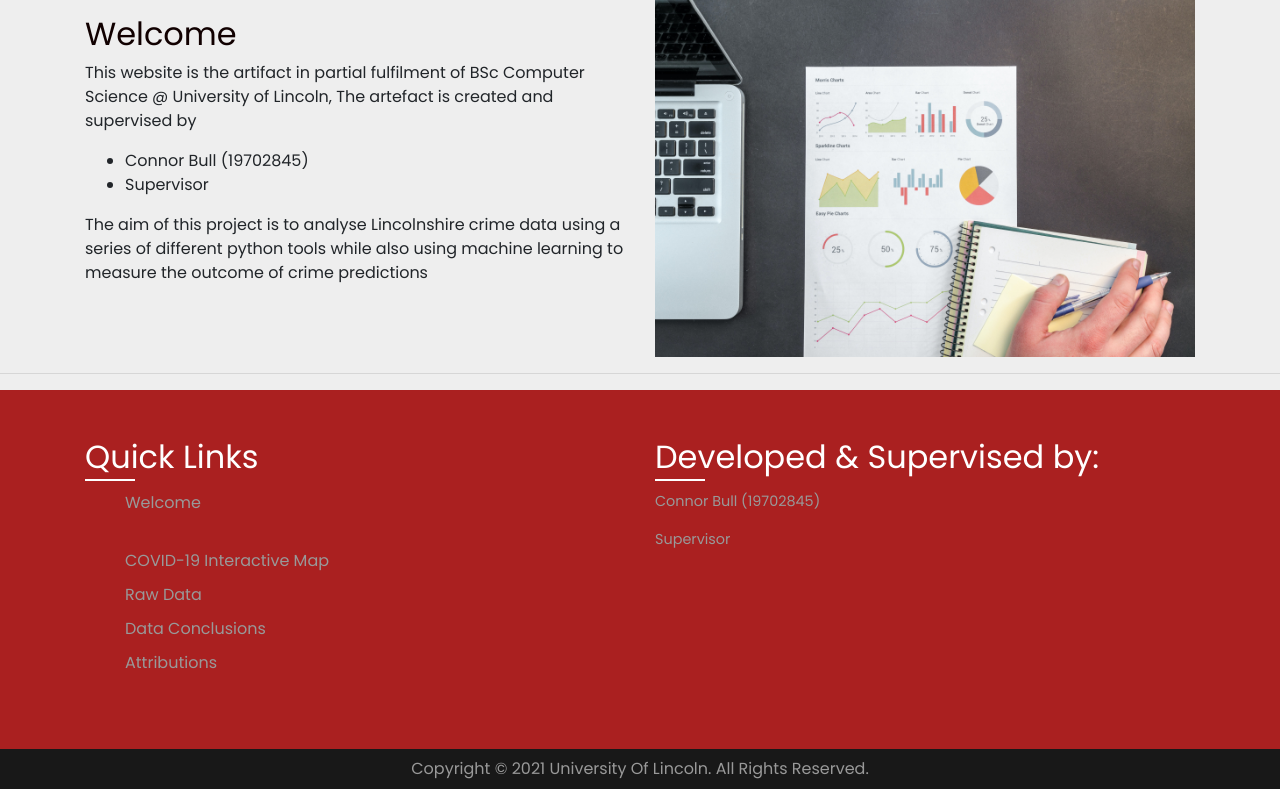
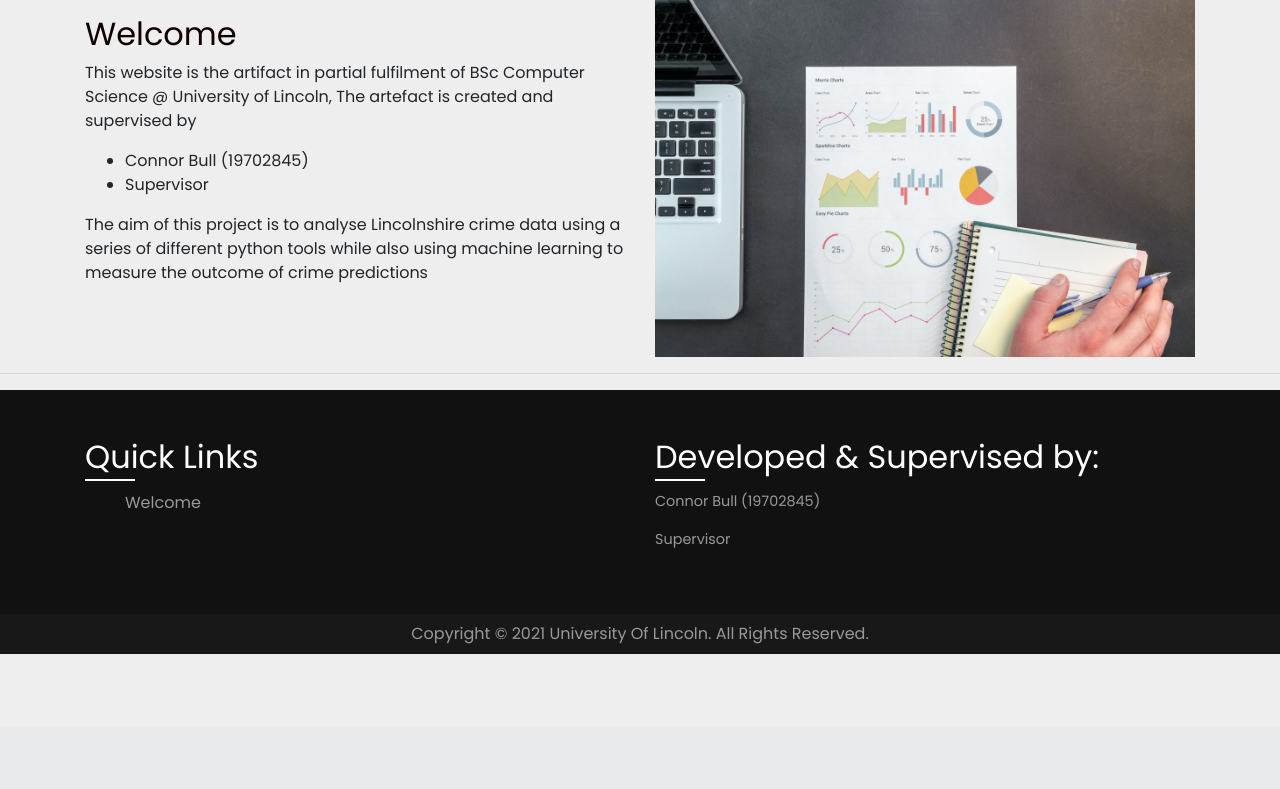
Before and after one commit to Connor-Bull/Lincolnshire-Crime-Analysis, a Flask app: page / in a window 1280 px wide. Shown: the part 73-862 px from the top of the page. After the commit the page ends 727 px from the top, so only its background shows below. Run offline with Flask 2, Linux system fonts and the light colour scheme; some libraries are stand-ins or nearby versions.

Commit message:
maintanince carried out on footer

```diff
--- a/static/index.css
+++ b/static/index.css
@@ -1,4 +1,3 @@
-/*google font*/
 @import url('https://fonts.googleapis.com/css?family=Poppins:400,700,800,900&display=swap');
 * {
     box-sizing: border-box;
@@ -73,8 +72,8 @@ footer {
     position: relative;
     width: 100%;
     height: auto;
-    background: rgb(170, 32, 32);
-    color: rgb(153, 11, 11);
+    background: #111;
+    color: #fff;
 }
 
 footer .container h2 {
--- a/templates/index.html
+++ b/templates/index.html
@@ -69,11 +69,6 @@
                         <h2>Quick Links</h2>
                         <ul>
                             <li><a href="">Welcome</a></li>
-                            <li><a href=""></a></li>
-                            <li><a href="">COVID-19 Interactive Map</a></li>
-                            <li><a href="">Raw Data</a></li>
-                            <li><a href="">Data Conclusions</a></li>
-                            <li><a href="">Attributions</a></li>
                         </ul>
                     </div>
                     <div class="sec col-md-6" id="footer-creator">
@@ -94,3 +89,4 @@
         <script src="https://cdn.jsdelivr.net/npm/chart.js"></script>
 
     </body>
+</html>
```
